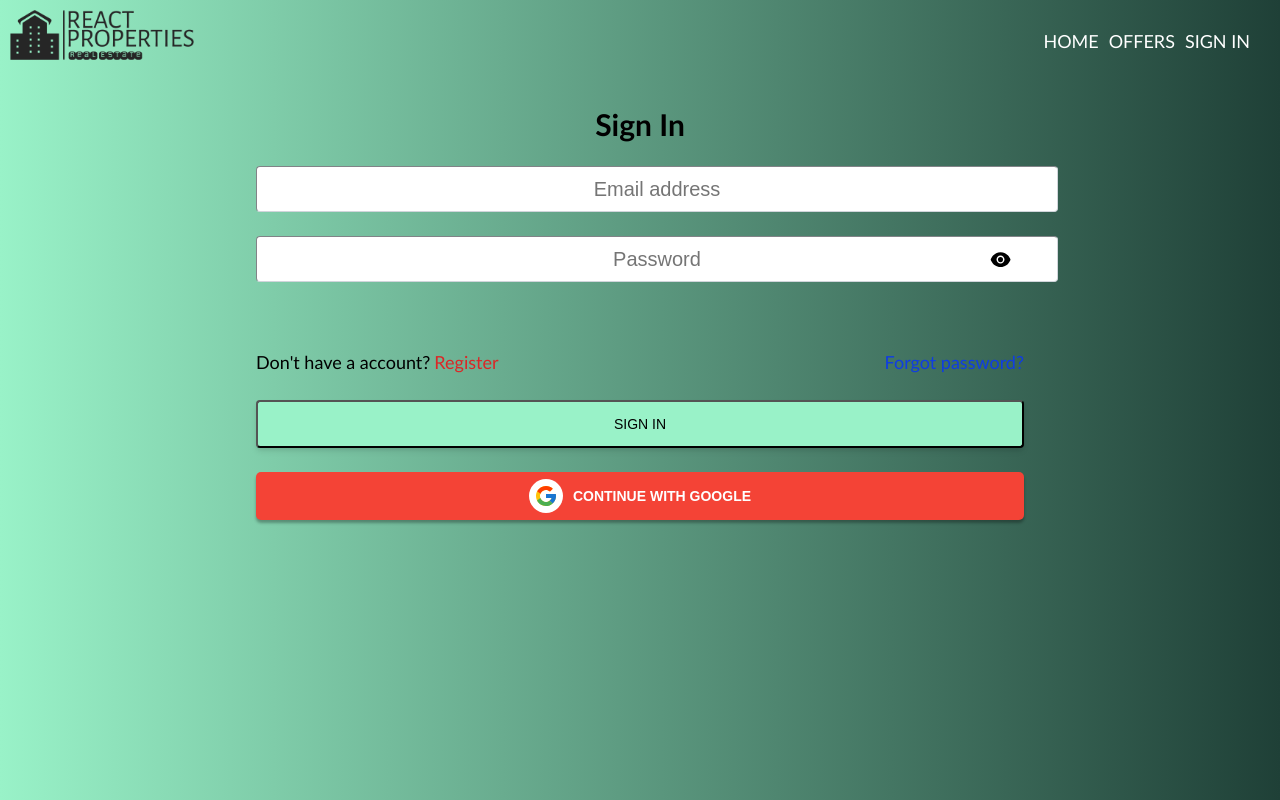
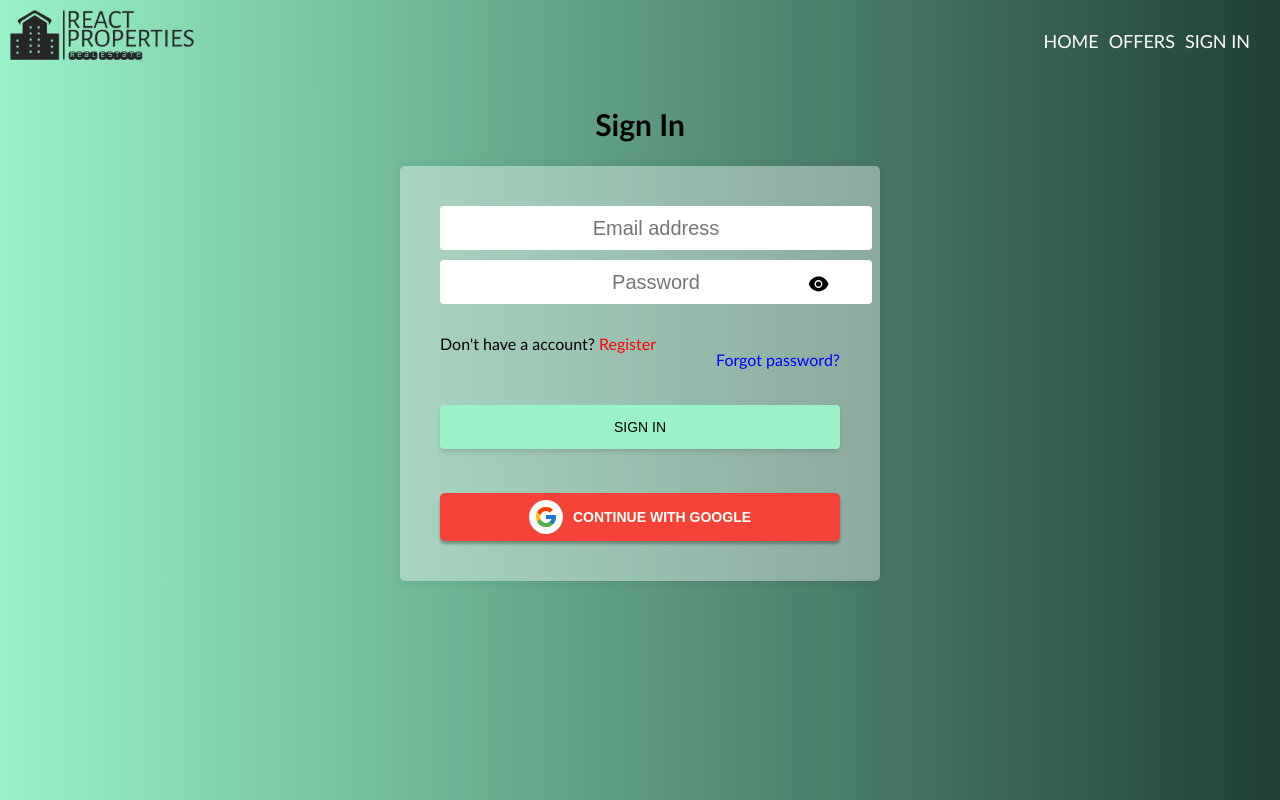
Before and after one commit to dechevgfx/ReactProperties, a React (Create React App) app: page /signin in a window 1280 px wide. Built offline with nearby package versions, Linux system fonts and the light colour scheme; no server answers.

Commit message:
Sign forms style fix

```diff
--- a/src/pages/SignIn.jsx
+++ b/src/pages/SignIn.jsx
@@ -45,6 +45,7 @@ const SignIn = () => {
                 <div className="div-container">
                     <div className="form-div">
                         <form onSubmit={onSubmit}>
+                            <div className="input-group">
                                 <input
                                     type="email"
                                     id="email"
@@ -55,7 +56,9 @@ const SignIn = () => {
                                 />
                                 <div className="pass">
                                     <input
-                                    type={showPassword ? "text" : "password"}
+                                        type={
+                                            showPassword ? "text" : "password"
+                                        }
                                         id="password"
                                         value={password}
                                         onChange={onChange}
@@ -81,6 +84,7 @@ const SignIn = () => {
                                             }
                                         />
                                     )}
+                                </div>
                             </div>
                             <div className="div-btn">
                                 <p className="p-link">
--- a/src/styles/Sign.css
+++ b/src/styles/Sign.css
@@ -1,4 +1,4 @@
-.heading {
+/* .heading {
   margin-top: 1.5rem;
   font-size: 1.875rem;
   line-height: 2.25rem;
@@ -71,4 +71,81 @@
 }
 .txt-blue:hover {
   color: #1e40af;
+} */
+
+
+.div-container {
+  display: flex;
+  flex-direction: column;
+  align-items: center;
 }
+
+.form-div {
+  width: 100%;
+  max-width: 400px;
+  padding: 40px;
+  background-color: rgba(255, 255, 255, 0.372);
+  box-shadow: 0px 0px 10px rgba(0, 0, 0, 0.1);
+  border-radius: 5px;
+}
+
+.input-group {
+  display: flex;
+  flex-direction: column;
+  margin-bottom: 20px;
+  width: 100%;
+}
+
+.input {
+  padding: 10px;
+  margin-bottom: 10px;
+  border: none;
+  border-radius: 5px;
+  font-size: 16px;
+}
+
+.pass {
+  position: relative;
+}
+
+.icon {
+  position: absolute;
+  top: 45%;
+  right: 10px;
+  transform: translateY(-50%);
+  cursor: pointer;
+}
+
+.div-btn {
+  display: flex;
+  justify-content: space-between;
+  margin-bottom: 20px;
+}
+
+.p-link {
+  margin: 0;
+  font-size: 16px;
+}
+
+.txt-red {
+  color: red;
+}
+
+.txt-blue {
+  color: blue;
+}
+
+.submit {
+  background-color: blue;
+  color: #fff;
+  padding: 10px 20px;
+  border: none;
+  border-radius: 5px;
+  cursor: pointer;
+}
+
+.signup {
+  display: flex;
+  justify-content: center;
+  margin-top: 20px;
+}
```
Lines whose indentation alone changed are shown as unchanged.
